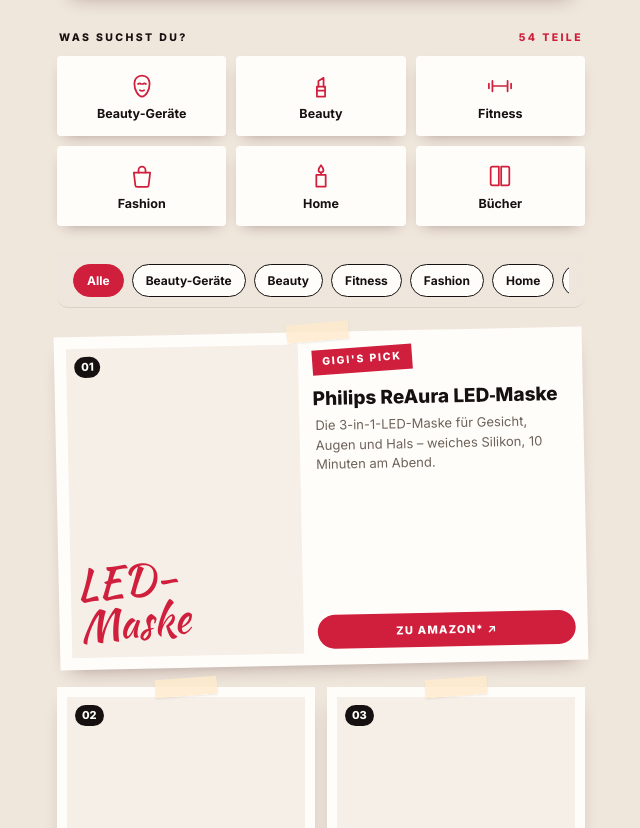
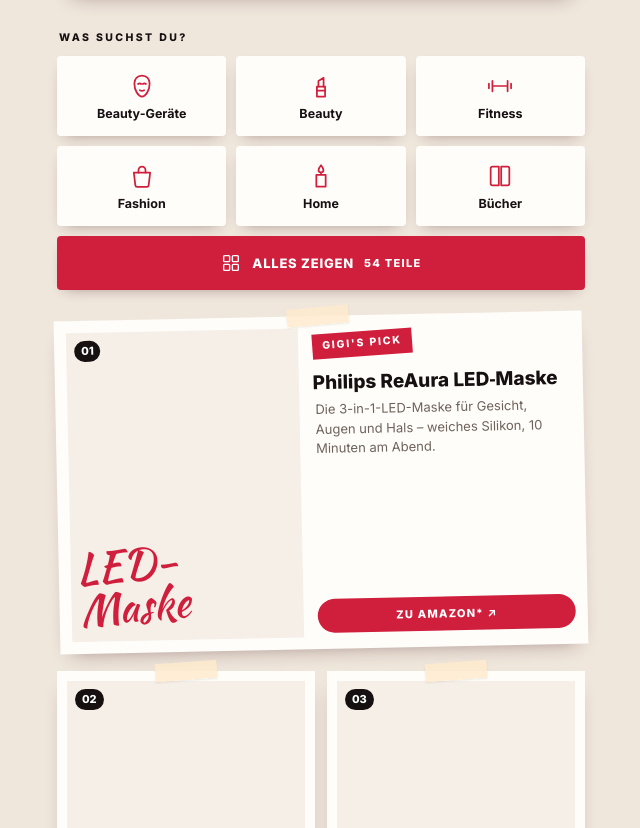
Before and after one commit to gigisfavoriten/gigisfavoriten.github.io, a plain HTML site: page index.html in a window 1280 px wide. Shown: the part 935-1763 px from the top of the page, without its empty margins (319-959 px from the left). Drawn offline with Linux system fonts and the light colour scheme.

Commit message:
Add files via upload

```diff
--- a/index.html
+++ b/index.html
@@ -71,6 +71,15 @@
   .back{font:800 11px Inter;letter-spacing:1.2px;text-transform:uppercase;color:var(--ink);background:var(--paper);border:1.5px solid var(--ink);border-radius:999px;padding:7px 12px;cursor:pointer}
 
   /* Sticky Filterleiste */
+  #count{display:none}
+  .anker{height:0;margin-top:26px;scroll-margin-top:12px}
+  .cat.alle{grid-column:1 / -1;flex-direction:row;gap:10px;min-height:54px;padding:12px;font-size:13px;letter-spacing:.06em;text-transform:uppercase;font-weight:800}
+  .cat.alle svg{width:22px;height:22px}
+  .cat.alle small{font:800 11px Inter;letter-spacing:.12em;color:var(--red)}
+  .cat.alle[aria-pressed="true"] small{color:#fff}
+  .hoch{position:fixed;right:16px;bottom:20px;z-index:30;width:48px;height:48px;border:0;border-radius:50%;background:var(--red);color:#fff;font:800 20px Inter;
+    box-shadow:0 8px 18px -6px rgba(60,20,20,.5);cursor:pointer;opacity:0;transform:translateY(12px);pointer-events:none;transition:opacity .25s,transform .25s}
+  .hoch.zeigen{opacity:1;transform:none;pointer-events:auto}
   .bar{position:sticky;top:0;z-index:20;margin:28px -16px 0;padding:10px 16px;background:rgba(239,230,220,.94);-webkit-backdrop-filter:blur(8px);backdrop-filter:blur(8px);border-bottom:1px solid var(--line)}
   .chips{display:flex;gap:8px;overflow-x:auto;scrollbar-width:none}
   .chips::-webkit-scrollbar{display:none}
@@ -130,7 +139,8 @@
   <div class="head"><span class="caps">Was suchst du?</span><span class="caps red" id="count"></span></div>
   <div class="cats" id="cats"></div>
 
-  <div class="bar" id="bar"><div class="chips" id="chips" role="group" aria-label="Kategorien"></div></div>
+  <div class="anker" id="bar"></div>
+  <button class="hoch" id="hoch" aria-label="Zu den Kategorien">↑</button>
   <main class="grid" id="list"></main>
 
   <footer>
@@ -359,6 +369,7 @@ const KI = {
   tropfen: '<path d="M12 3.5c3 4 5.5 7 5.5 10.2A5.5 5.5 0 0112 19.2a5.5 5.5 0 01-5.5-5.5C6.5 10.5 9 7.5 12 3.5z"/><path d="M9.5 14a2.6 2.6 0 002.5 2.5"/>',
   haar: '<path d="M6 3h3v18H6z"/><path d="M9 6h8M9 9h9M9 12h8M9 15h9M9 18h8"/>',
   buerste: '<rect x="4" y="9" width="12" height="7" rx="3.5"/><path d="M6 16v2M9 16v2.5M12 16v2.5M15 16v2M16 12.5h4"/>',
+  alle: '<rect x="4" y="4" width="6.5" height="6.5" rx="1"/><rect x="13.5" y="4" width="6.5" height="6.5" rx="1"/><rect x="4" y="13.5" width="6.5" height="6.5" rx="1"/><rect x="13.5" y="13.5" width="6.5" height="6.5" rx="1"/>',
   schuh: '<path d="M3 17h18v-2c0-1-1-1.5-2.5-2L13 11l-2-4H8v3H5L3 12z"/><path d="M3 17v2h18v-2"/>'
 };
 const KAT = { "Beauty-Geräte":["maske","Beauty-Geräte"], "Beauty":["lippenstift","Beauty"], "Gesundheit & Fitness":["hantel","Fitness"],
@@ -382,7 +393,7 @@ else soc.innerHTML = sichtbar.map(s =>
   `<a href="${esc(s.link)}" target="_blank" rel="noopener" aria-label="${esc(s.label || s.name)} ${esc(s.handle)}"><span class="ic">${ICON[s.name] || "↗"}</span>${esc(s.label || s.name)}</a>`).join("");
 
 const kats = [...new Set(PRODUKTE.map(p => p.tag))];
-const catsEl = document.getElementById("cats"), chips = document.getElementById("chips");
+const catsEl = document.getElementById("cats");
 const list = document.getElementById("list"), count = document.getElementById("count");
 let aktiv = "Alle";
 let unter = null;
@@ -399,8 +410,8 @@ function karte(p, i) {
   return `<article class="item">${ph}<span class="cat-l">${esc(p.sub || kurz(p.tag))}</span><h3>${esc(p.name)}</h3><p>${esc(p.note)}</p>${btn}</article>`;
 }
 function render() {
-  catsEl.innerHTML = kats.map(k => `<button class="cat" aria-pressed="${k === aktiv}" data-k="${esc(k)}"><svg viewBox="0 0 24 24" aria-hidden="true">${KI[KAT[k] ? KAT[k][0] : "buch"]}</svg>${esc(kurz(k))}</button>`).join("");
-  chips.innerHTML = ["Alle", ...kats].map(k => `<button class="chip" aria-pressed="${k === aktiv}" data-k="${esc(k)}">${esc(k === "Alle" ? "Alle" : kurz(k))}</button>`).join("");
+  catsEl.innerHTML = kats.map(k => `<button class="cat" aria-pressed="${k === aktiv}" data-k="${esc(k)}"><svg viewBox="0 0 24 24" aria-hidden="true">${KI[KAT[k] ? KAT[k][0] : "buch"]}</svg>${esc(kurz(k))}</button>`).join("")
+    + `<button class="cat alle" aria-pressed="${aktiv === "Alle"}" data-k="Alle"><svg viewBox="0 0 24 24" aria-hidden="true">${KI.alle}</svg>Alles zeigen <small>${PRODUKTE.length} Teile</small></button>`;
   let sel = PRODUKTE.map((p, i) => [p, i]).filter(([p]) => aktiv === "Alle" || p.tag === aktiv);
   if (aktiv === "Alle") sel.sort((a, b) => (b[0].top ? 1 : 0) - (a[0].top ? 1 : 0));
   let kopf = "";
@@ -419,8 +430,6 @@ function render() {
   }
   list.innerHTML = kopf + sel.map(([p, i]) => karte(p, i)).join("");
   count.textContent = `${PRODUKTE.length} Teile`;
-  const a = chips.querySelector('[aria-pressed="true"]');
-  if (a) { const ar = a.getBoundingClientRect(), cr = chips.getBoundingClientRect(); chips.scrollLeft += (ar.left + ar.width / 2) - (cr.left + cr.width / 2); }
 }
 function waehle(k, springen) {
   aktiv = (k === aktiv && k !== "Alle" && !unter) ? "Alle" : k;
@@ -429,7 +438,9 @@ function waehle(k, springen) {
   if (springen) document.getElementById("bar").scrollIntoView({ behavior: "smooth", block: "start" });
 }
 catsEl.addEventListener("click", e => { const b = e.target.closest(".cat"); if (b) waehle(b.dataset.k, true); });
-chips.addEventListener("click", e => { const b = e.target.closest(".chip"); if (b) waehle(b.dataset.k, false); });
+const hoch = document.getElementById("hoch");
+hoch.addEventListener("click", () => document.querySelector(".head").scrollIntoView({ behavior: "smooth", block: "start" }));
+new IntersectionObserver(([e]) => hoch.classList.toggle("zeigen", !e.isIntersecting && e.boundingClientRect.top < 0)).observe(catsEl);
 list.addEventListener("click", e => {
   const s = e.target.closest(".sub"), b = e.target.closest(".back");
   if (!s && !b) return;
```
